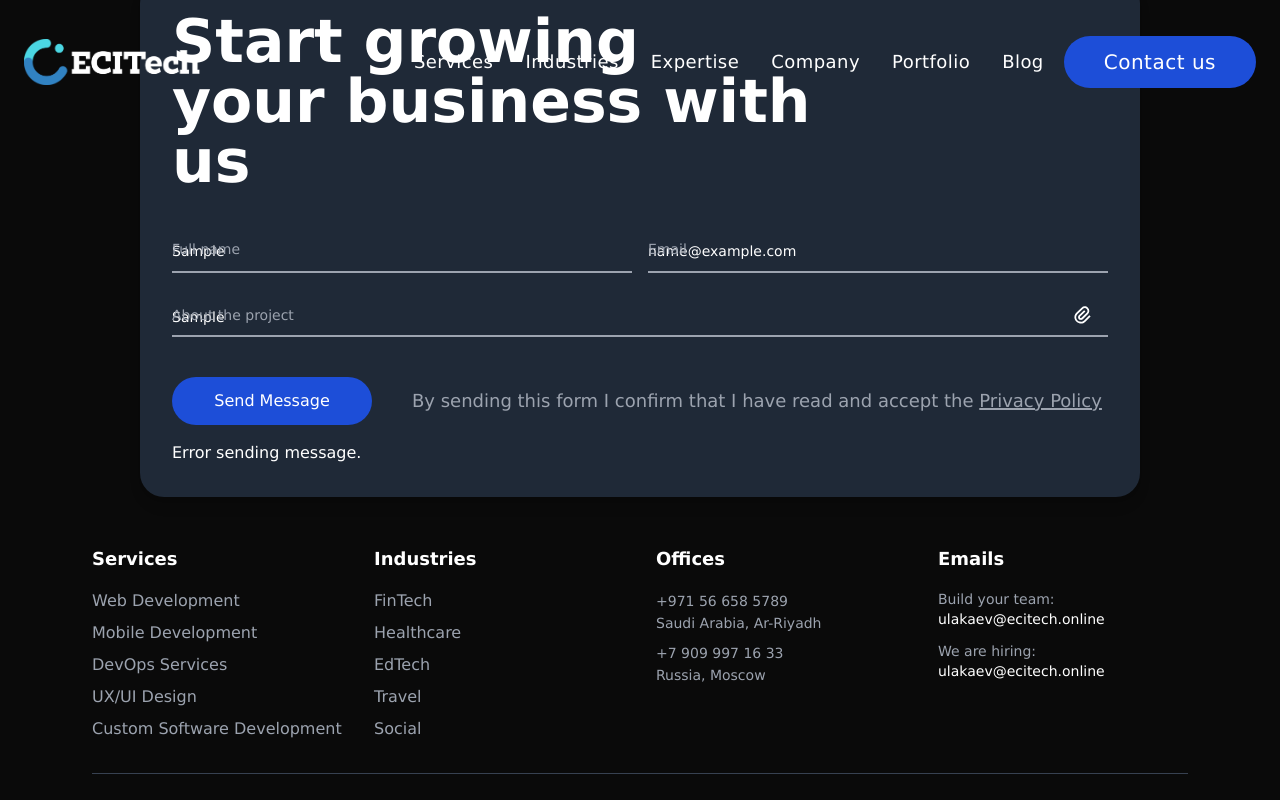
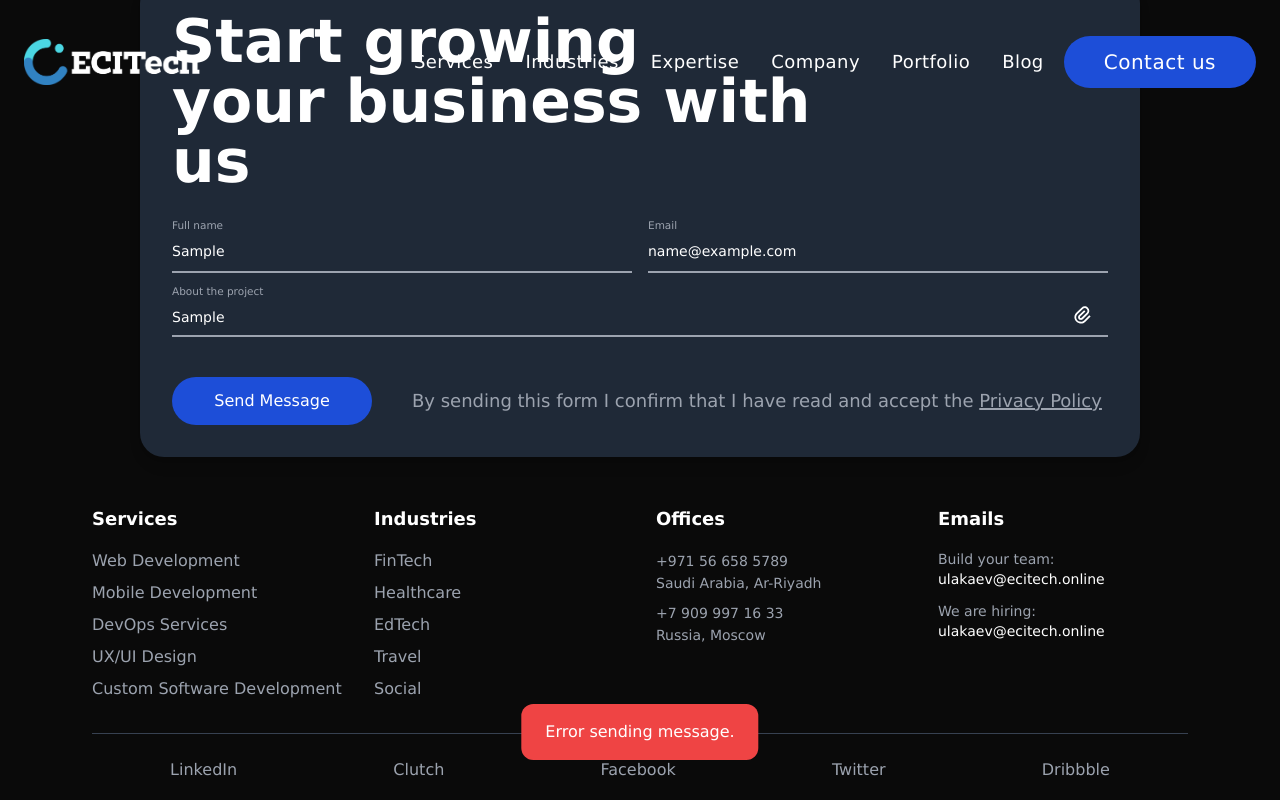
Before and after one commit to MaratUlakaevich/ecitech, a Next.js app: page / in a window 1280 px wide. Both pictures are taken after typing "Sample", "name@example.com", "Sample" into the empty fields and a click on the button "Send Message". Shown: the part 4622-5422 px from the top of the page. Built offline with nearby package versions, Linux system fonts and the light colour scheme; no server answers.

Commit message:
small bugs fixed, statud updated

```diff
--- a/app/components/ContactForm.tsx
+++ b/app/components/ContactForm.tsx
@@ -1,7 +1,9 @@
-import React, { FC, useRef, useState, FormEvent } from 'react';
+import React, { FC, useEffect, useRef, useState, FormEvent, ChangeEvent } from 'react';
 
 const ContactForm: FC = () => {
   const aboutRef = useRef<HTMLTextAreaElement>(null);
+  const statusRef = useRef<HTMLDivElement>(null);
+  const [bgColor, setBgColor] = useState("")
   const [fullName, setFullName] = useState("");
   const [email, setEmail] = useState("");
   const [about, setAbout] = useState("");
@@ -9,6 +11,7 @@ const ContactForm: FC = () => {
 
   const handleSubmit = async (e: FormEvent<HTMLFormElement>) => {
     e.preventDefault();
+    setBgColor("bg-gray-500");
     setStatus("Sending...");
     try {
       const res = await fetch("/api/sendEmails", {
@@ -20,20 +23,32 @@ const ContactForm: FC = () => {
       });
       if (res.ok) {
         setStatus("Message sent successfully!");
+        setBgColor("bg-green-500");
         setFullName("");
         setEmail("");
         setAbout("");
       } else {
         const text = await res.text();
         setStatus("Error sending message: " + text);
+        setBgColor("bg-red-500");
       }
     } catch (error) {
       console.error(error);
+      setBgColor("bg-red-500");
       setStatus("Error sending message.");
     }
   };
 
-  const handleAboutChange = (e: React.ChangeEvent<HTMLTextAreaElement>) => {
+  useEffect(() => {
+    if (status) {
+      const timer = setTimeout(() => {
+        setStatus("");
+      }, 5000);
+      return () => clearTimeout(timer);
+    }
+  }, [status]);
+
+  const handleAboutChange = (e: ChangeEvent<HTMLTextAreaElement>) => {
     setAbout(e.target.value);
     const textarea = e.target;
     // Сбрасываем высоту для корректного перерасчёта scrollHeight
@@ -71,7 +86,7 @@ const ContactForm: FC = () => {
             className="absolute text-sm text-gray-400 duration-300 transform origin-[0]
                       top-2 left-0
                       peer-placeholder-shown:translate-y-0 peer-placeholder-shown:scale-100
-                      peer-focus:-translate-y-6 peer-focus:scale-75 peer-focus:text-blue-500"
+                      peer-focus:-translate-y-6 peer-focus:scale-75 peer-focus:text-blue-500 peer-valid:-translate-y-6 peer-valid:scale-75"
           >
             Full name
           </label>
@@ -95,7 +110,7 @@ const ContactForm: FC = () => {
             className="absolute text-sm text-gray-400 duration-300 transform origin-[0]
                       top-2 left-0
                       peer-placeholder-shown:translate-y-0 peer-placeholder-shown:scale-100
-                      peer-focus:-translate-y-6 peer-focus:scale-75 peer-focus:text-blue-500"
+                      peer-focus:-translate-y-6 peer-focus:scale-75 peer-focus:text-blue-500 peer-valid:-translate-y-6 peer-valid:scale-75"
           >
             Email
           </label>
@@ -120,7 +135,7 @@ const ContactForm: FC = () => {
           className="absolute text-sm text-gray-400 duration-300 transform origin-[0]
                      top-2 left-0
                      peer-placeholder-shown:translate-y-0 peer-placeholder-shown:scale-100
-                     peer-focus:-translate-y-6 peer-focus:text-blue-500 peer-focus:scale-75"
+                     peer-focus:-translate-y-6 peer-focus:text-blue-500 peer-focus:scale-75 peer-valid:-translate-y-6 peer-valid:scale-75"
         >
           About the project
         </label>
@@ -154,7 +169,15 @@ const ContactForm: FC = () => {
           By sending this form I confirm that I have read and accept the <a href="#" className='underline decoration-2 hover:text-white cursor-pointer duration-300'> Privacy Policy</a>
         </p>
       </div>
-      {status && <p className="mt-4 text-white">{status}</p>}
+      {status && (
+        <div
+          ref={statusRef}
+          className={`fixed bottom-10 left-1/2 transform -translate-x-1/2
+                      px-6 py-4 text-white ${bgColor} rounded-xl z-50`}
+        >
+          {status}
+        </div>
+      )}
     </form>
   );
 };
--- a/app/page.tsx
+++ b/app/page.tsx
@@ -59,11 +59,11 @@ export default function Home() {
         <section className={`${styles.section}`}>
           <CompanySection/>
         </section>
-        <section className={`${styles.section}`}>
-          <ContactForm />
-        </section>
 
       </main>
+      <div className="px-8 lg:px-0 mt-20">
+        <ContactForm />
+      </div>
 
       <Footer/>
       <ScrollButton></ScrollButton>
```
